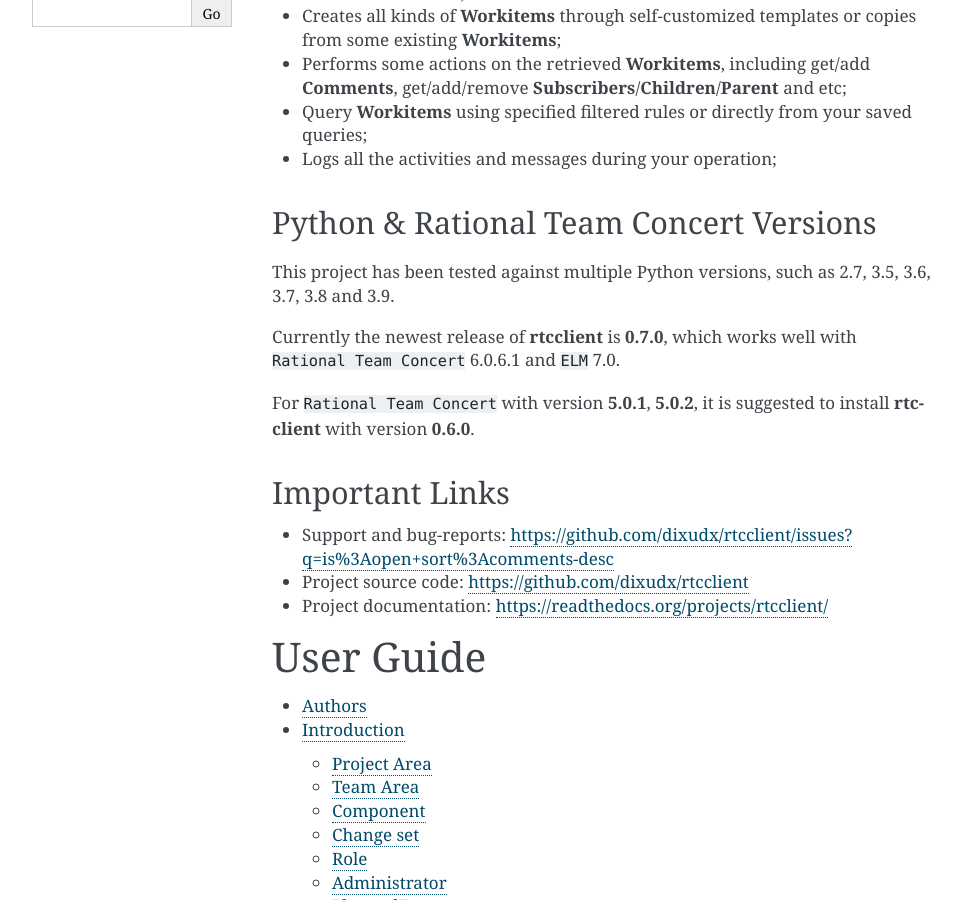
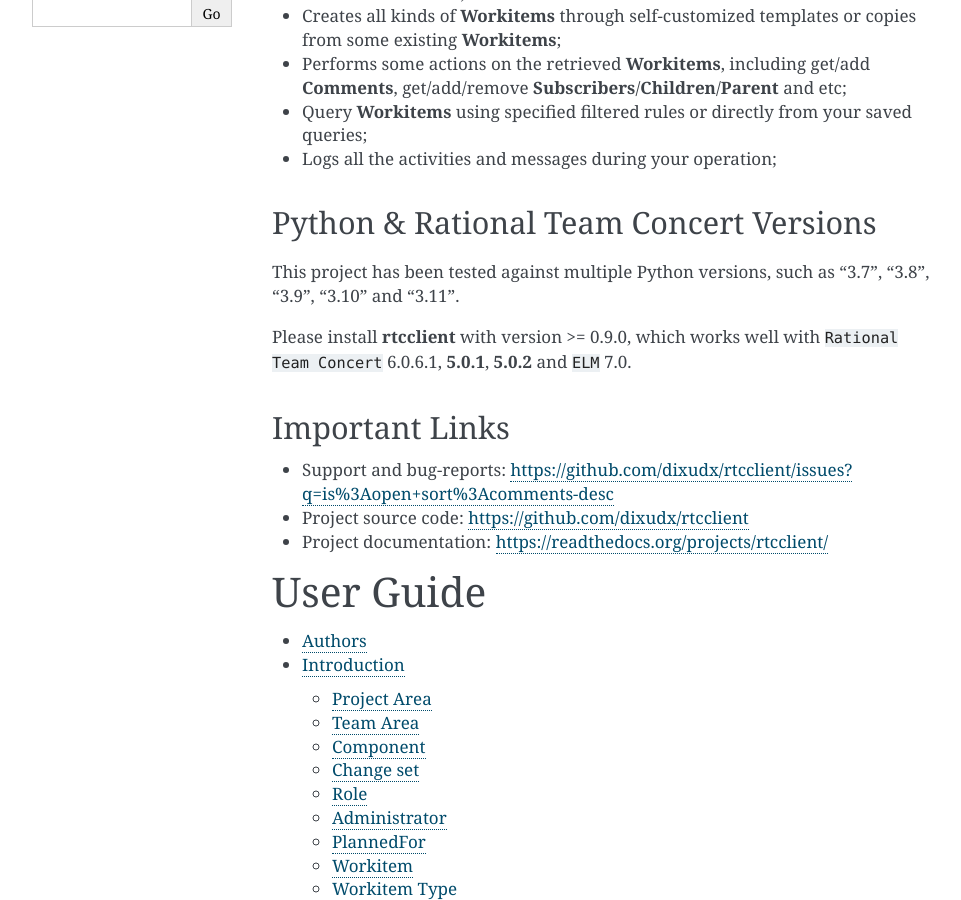
Before and after one commit to dixudx/rtcclient, a Sphinx documentation site: the page built from doc/source/index.rst, in a window 1280 px wide and 900 px high, scrolled down 396 px. Shown: the whole window, without its empty margins (148-1109 px from the left). Built offline with Sphinx 7.4.7, drawn with Linux system fonts in a browser that asks for light colours.

Commit message:
update doc on using old_rtc_authentication

```diff
--- a/doc/source/index.rst
+++ b/doc/source/index.rst
@@ -27,11 +27,10 @@
 Python & Rational Team Concert Versions
 ---------------------------------------
 
-This project has been tested against multiple Python versions, such as 2.7, 3.5, 3.6, 3.7, 3.8 and 3.9.
+This project has been tested against multiple Python versions, such as "3.7", "3.8", "3.9", "3.10" and "3.11".
 
-Currently the newest release of **rtcclient** is **0.7.0**, which works well with ``Rational Team Concert`` 6.0.6.1 and ``ELM`` 7.0.
+Please install **rtcclient** with version >= 0.9.0, which works well with ``Rational Team Concert`` 6.0.6.1, **5.0.1**, **5.0.2** and ``ELM`` 7.0.
 
-For ``Rational Team Concert`` with version **5.0.1**, **5.0.2**, it is suggested to install **rtcclient** with version **0.6.0**.
 
 Important Links
 ---------------
--- a/doc/source/quickstart.rst
+++ b/doc/source/quickstart.rst
@@ -45,10 +45,14 @@
     >>> url = "https://your_domain:9443/jazz"
     >>> username = "your_username"
     >>> password = "your_password"
-    >>> myclient = RTCClient(url, username, password)
+    >>> myclient = RTCClient(url, username, password, ends_with_jazz=True, old_rtc_authentication=False)
 
 If your url ends with **ccm**, set `ends_with_jazz` to `False`,
 refer to **issue #68** for detailed explanation.
+
+If your rtc server is behind a proxy, remember to set "proxies" explicitly.
+
+If your rtc server is too old (such as Rational Team Concert 5.0.1, 5.0.2), please set `old_rtc_authentication` to `True`.
 
 About Proxies
 -------------
```
